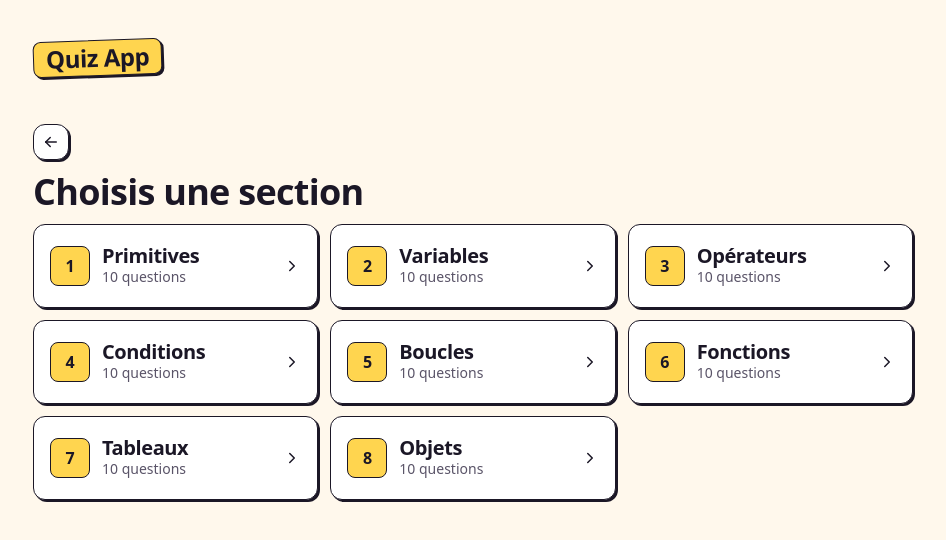
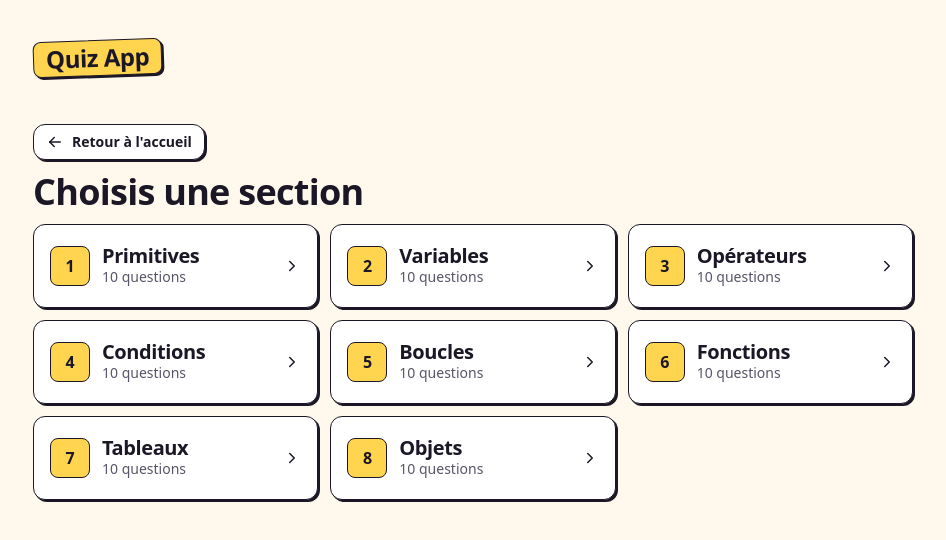
Before and after one commit to jade-hernandez/quiz-app, a React (Vite) app: page / in a window 1280 px wide. Both pictures are taken after a click on the button 417 px from the left and 531 px from the top of the page. Shown: the top 540 px of the page, without its empty margins (167-1113 px from the left). Built offline with nearby package versions, Linux system fonts and the light colour scheme; a web font is replaced by a local one.

Commit message:
feat: label the back button on the sections screen

```diff
--- a/src/features/sections/Sections.tsx
+++ b/src/features/sections/Sections.tsx
@@ -19,9 +19,10 @@ export function Sections({ topic, onBack, onSelectSection }: SectionsProps) {
       <header className='hidden lg:mb-9 lg:flex'>
         <Logo />
       </header>
-      <div className='flex items-center gap-3'>
+      <div className='flex'>
         <BackButton
-          label='Retour aux sujets'
+          label="Retour à l'accueil"
+          showLabel
           onClick={onBack}
         />
       </div>
--- a/src/ui/BackButton.tsx
+++ b/src/ui/BackButton.tsx
@@ -3,18 +3,20 @@ import { sticker } from "./sticker.ts";
 
 type BackButtonProps = {
   readonly label: string;
+  readonly showLabel?: boolean;
   readonly onClick: () => void;
 };
 
-export function BackButton({ label, onClick }: BackButtonProps) {
+export function BackButton({ label, showLabel, onClick }: BackButtonProps) {
   return (
     <button
       type='button'
-      aria-label={label}
+      aria-label={showLabel ? undefined : label}
       onClick={onClick}
-      className={`${sticker} relative grid size-9 place-items-center bg-card text-lg after:absolute after:-inset-1.5`}
+      className={`${sticker} relative flex h-9 items-center justify-center gap-2 bg-card text-lg after:absolute after:-inset-1.5 ${showLabel ? "px-3" : "w-9"}`}
     >
       <Icon name='arrow-left' />
+      {showLabel && <span className='text-sm font-bold'>{label}</span>}
     </button>
   );
 }
```
Also changed, not shown: 1 other file (tests, documents, lock files or other folders).
